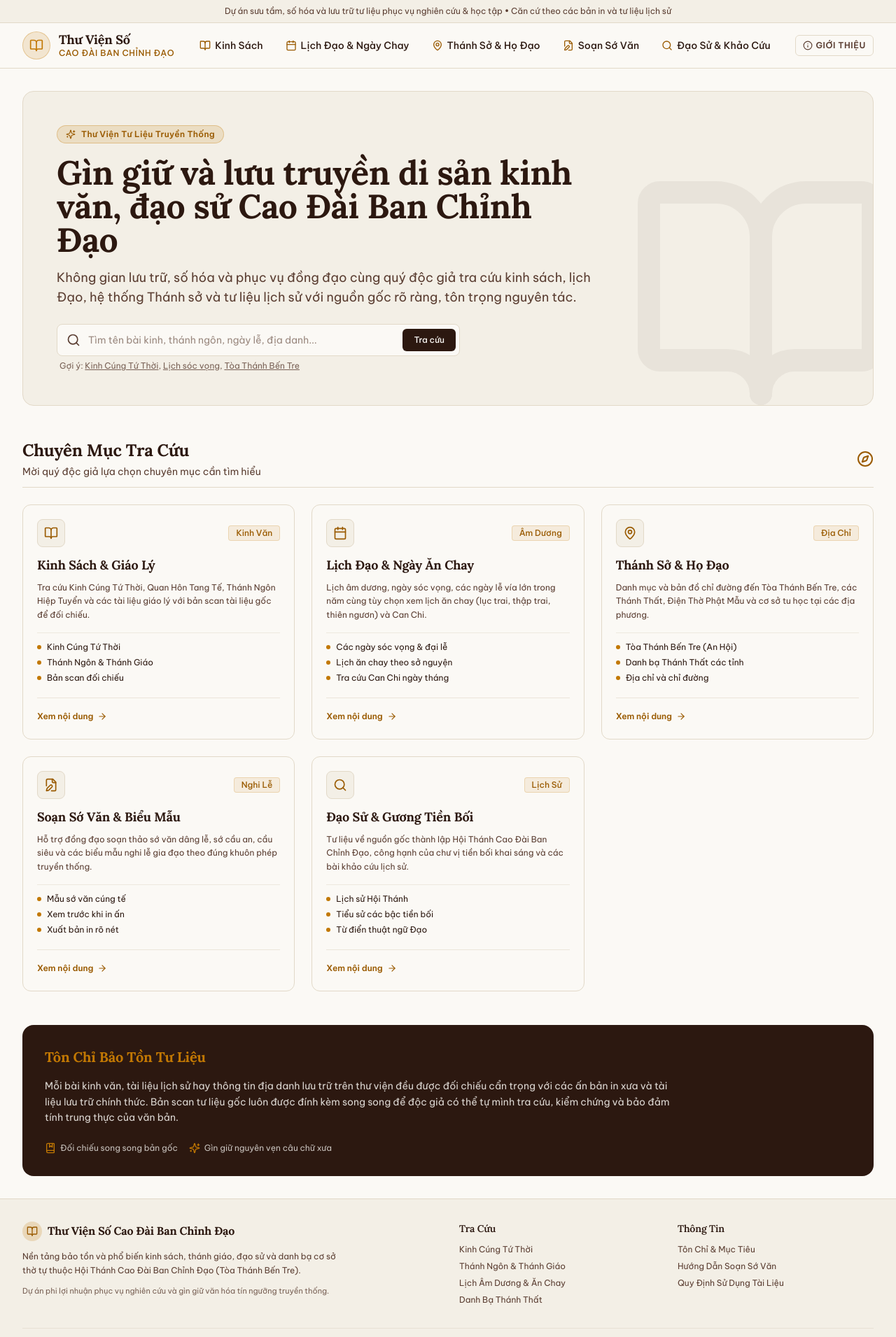
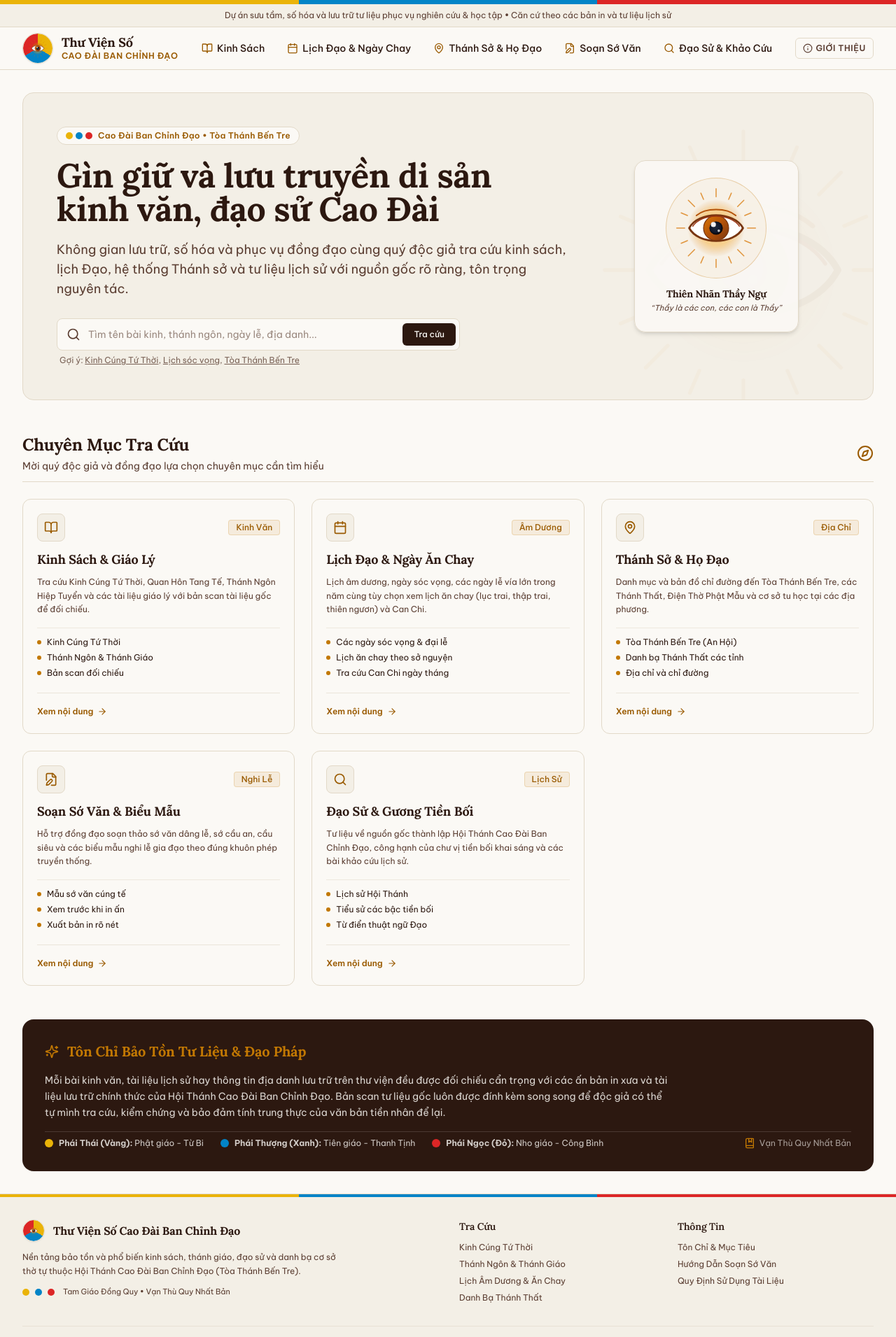
Before and after one commit to DG-Kit/CaoDai-BCD, a Next.js app in the folder apps/web/: page / in a window 1280 px wide. Shown: the top 1911 px of the page at 70% size. Built offline with nearby package versions, Linux system fonts and the light colour scheme.

Commit message:
feat(web): add Thien Nhan emblem and Tam Giao tri-color identity to web portal

```diff
--- a/apps/web/src/app/layout.tsx
+++ b/apps/web/src/app/layout.tsx
@@ -3,6 +3,7 @@ import { Lora, Be_Vietnam_Pro } from 'next/font/google';
 import './globals.css';
 import Link from 'next/link';
 import { BookOpen, Calendar, MapPin, FileEdit, Search, Info } from 'lucide-react';
+import { CaoDaiEmblem, TamGiaoStripe } from '@/components/ThienNhan';
 
 const lora = Lora({
   subsets: ['vietnamese', 'latin'],
@@ -20,7 +21,7 @@ const beVietnamPro = Be_Vietnam_Pro({
 export const metadata: Metadata = {
   title: 'Thư Viện Số Cao Đài Ban Chỉnh Đạo',
   description: 'Nền tảng tra cứu, lưu trữ và bảo tồn kinh sách, lịch Đạo và cơ sở thờ tự Hội Thánh Cao Đài Ban Chỉnh Đạo.',
-  keywords: ['Cao Đài', 'Ban Chỉnh Đạo', 'Tòa Thánh Bến Tre', 'Thư viện số', 'Kinh Cúng Tứ Thời', 'Lịch Đạo'],
+  keywords: ['Cao Đài', 'Ban Chỉnh Đạo', 'Tòa Thánh Bến Tre', 'Thiên Nhãn', 'Kinh Cúng Tứ Thời', 'Lịch Đạo'],
 };
 
 export default function RootLayout({
@@ -31,24 +32,25 @@ export default function RootLayout({
   return (
     <html lang="vi" className={`${lora.variable} ${beVietnamPro.variable}`}>
       <body className="min-h-screen flex flex-col bg-heritage-paper text-heritage-wood font-sans selection:bg-heritage-gold/20 selection:text-heritage-wood">
+        {/* Dải 3 màu sắc chủ đạo Tam Giáo Cao Đài (Vàng - Xanh - Đỏ) */}
+        <TamGiaoStripe className="h-1.5 w-full" />
+
         {/* Thông báo tôn chỉ nghiên cứu & bảo tồn */}
         <div className="bg-heritage-parchment border-b border-heritage-border text-xs text-heritage-woodLight text-center py-2 px-4">
           Dự án sưu tầm, số hóa và lưu trữ tư liệu phục vụ nghiên cứu & học tập • Căn cứ theo các bản in và tư liệu lịch sử
         </div>
 
         {/* Thanh Điều Hướng Chính */}
-        <header className="sticky top-0 z-40 bg-heritage-paper/95 backdrop-blur-sm border-b border-heritage-border">
-          <div className="max-w-7xl mx-auto px-4 sm:px-6 lg:px-8 h-16 flex items-center justify-between">
-            {/* Logo & Tên dự án */}
-            <Link href="/" className="flex items-center space-x-3 group">
-              <div className="w-10 h-10 rounded-full bg-heritage-gold/15 border border-heritage-gold/30 flex items-center justify-center text-heritage-gold group-hover:scale-105 transition-transform">
-                <BookOpen className="w-5 h-5" />
-              </div>
+        <header className="sticky top-0 z-40 bg-heritage-paper/95 backdrop-blur-sm border-b border-heritage-border shadow-xs">
+          <div className="max-w-7xl mx-auto px-4 sm:px-6 lg:px-8 h-18 flex items-center justify-between">
+            {/* Logo nhận diện: Biểu tượng Thiên Nhãn Cao Đài */}
+            <Link href="/" className="flex items-center space-x-3 group py-2">
+              <CaoDaiEmblem className="w-11 h-11 shrink-0 group-hover:scale-105 transition-transform" />
               <div>
-                <span className="block text-lg font-serif font-bold text-heritage-wood leading-tight">
+                <span className="block text-lg font-serif font-bold text-heritage-wood leading-tight group-hover:text-heritage-goldDark transition-colors">
                   Thư Viện Số
                 </span>
-                <span className="block text-xs uppercase tracking-wider text-heritage-goldDark font-medium">
+                <span className="block text-xs uppercase tracking-wider text-heritage-goldDark font-semibold">
                   Cao Đài Ban Chỉnh Đạo
                 </span>
               </div>
@@ -117,23 +119,27 @@ export default function RootLayout({
 
         {/* Footer Trang Nhã */}
         <footer className="bg-heritage-parchment border-t border-heritage-border mt-auto">
+          {/* Dải 3 màu viền đáy cờ Đạo */}
+          <TamGiaoStripe className="h-1 w-full" />
+
           <div className="max-w-7xl mx-auto px-4 sm:px-6 lg:px-8 py-8">
             <div className="grid grid-cols-1 md:grid-cols-4 gap-8">
               <div className="md:col-span-2 space-y-3">
-                <div className="flex items-center space-x-2">
-                  <div className="w-7 h-7 rounded-full bg-heritage-gold/20 flex items-center justify-center text-heritage-goldDark">
-                    <BookOpen className="w-4 h-4" />
-                  </div>
-                  <span className="font-serif font-bold text-heritage-wood">
+                <div className="flex items-center space-x-3">
+                  <CaoDaiEmblem className="w-8 h-8" />
+                  <span className="font-serif font-bold text-heritage-wood text-base">
                     Thư Viện Số Cao Đài Ban Chỉnh Đạo
                   </span>
                 </div>
                 <p className="text-xs text-heritage-woodLight leading-relaxed max-w-md">
                   Nền tảng bảo tồn và phổ biến kinh sách, thánh giáo, đạo sử và danh bạ cơ sở thờ tự thuộc Hội Thánh Cao Đài Ban Chỉnh Đạo (Tòa Thánh Bến Tre).
                 </p>
-                <p className="text-[11px] text-heritage-woodLight/80">
-                  Dự án phi lợi nhuận phục vụ nghiên cứu và gìn giữ văn hóa tín ngưỡng truyền thống.
-                </p>
+                <div className="flex items-center space-x-2 text-[11px] text-heritage-woodLight">
+                  <span className="inline-block w-2.5 h-2.5 rounded-full bg-[#EAB308]" title="Phái Thái - Vàng" />
+                  <span className="inline-block w-2.5 h-2.5 rounded-full bg-[#0284C7]" title="Phái Thượng - Xanh" />
+                  <span className="inline-block w-2.5 h-2.5 rounded-full bg-[#DC2626]" title="Phái Ngọc - Đỏ" />
+                  <span className="pl-1">Tam Giáo Đồng Quy • Vạn Thù Quy Nhất Bản</span>
+                </div>
               </div>
 
               <div>
@@ -189,7 +195,7 @@ export default function RootLayout({
             </div>
 
             <div className="border-t border-heritage-border/60 mt-8 pt-4 text-center text-xs text-heritage-woodLight">
-              © {new Date().getFullYear()} Thư Viện Số Cao Đài Ban Chỉnh Đạo • Gìn giữ di sản tiền nhân
+              © {new Date().getFullYear()} Thư Viện Số Cao Đài Ban Chỉnh Đạo • Tòa Thánh Bến Tre (An Hội)
             </div>
           </div>
         </footer>
--- a/apps/web/src/app/page.tsx
+++ b/apps/web/src/app/page.tsx
@@ -11,6 +11,7 @@ import {
   Sparkles,
   Compass,
 } from 'lucide-react';
+import { ThienNhan } from '@/components/ThienNhan';
 
 export default function HomePage() {
   const categories = [
@@ -58,30 +59,37 @@ export default function HomePage() {
 
   return (
     <div className="space-y-12">
-      {/* Khối Banner Giới Thiệu Đầu Trang */}
-      <section className="relative overflow-hidden rounded-2xl bg-heritage-parchment border border-heritage-border p-6 sm:p-10 lg:p-12">
-        <div className="relative z-10 max-w-3xl space-y-4">
-          <div className="inline-flex items-center space-x-2 px-3 py-1 rounded-full bg-heritage-gold/15 border border-heritage-gold/30 text-heritage-goldDark text-xs font-semibold tracking-wide">
-            <Sparkles className="w-3.5 h-3.5" />
-            <span>Thư Viện Tư Liệu Truyền Thống</span>
+      {/* Khối Banner Giới Thiệu Đầu Trang với Điểm Nhấn Thiên Nhãn & Tam Giáo */}
+      <section className="relative overflow-hidden rounded-2xl bg-heritage-parchment border border-heritage-border p-6 sm:p-10 lg:p-12 shadow-xs">
+        <div className="grid grid-cols-1 lg:grid-cols-12 gap-8 items-center relative z-10">
+          {/* Cột Nội Dung Bên Trái */}
+          <div className="lg:col-span-8 space-y-5">
+            {/* Huy hiệu 3 màu Tam Giáo */}
+            <div className="inline-flex items-center space-x-2 px-3 py-1 rounded-full bg-heritage-paper border border-heritage-border text-xs font-semibold tracking-wide">
+              <span className="flex space-x-1 items-center">
+                <span className="w-2.5 h-2.5 rounded-full bg-[#EAB308]" title="Màu Vàng: Phái Phật (Thái Thanh)" />
+                <span className="w-2.5 h-2.5 rounded-full bg-[#0284C7]" title="Màu Xanh: Phái Tiên (Thượng Thanh)" />
+                <span className="w-2.5 h-2.5 rounded-full bg-[#DC2626]" title="Màu Đỏ: Phái Thánh (Ngọc Thanh)" />
+              </span>
+              <span className="text-heritage-goldDark">Cao Đài Ban Chỉnh Đạo • Tòa Thánh Bến Tre</span>
             </div>
 
             <h1 className="text-3xl sm:text-4xl lg:text-5xl font-serif font-bold text-heritage-wood leading-tight">
-            Gìn giữ và lưu truyền di sản kinh văn, đạo sử Cao Đài Ban Chỉnh Đạo
+              Gìn giữ và lưu truyền di sản kinh văn, đạo sử Cao Đài
             </h1>
 
             <p className="text-base sm:text-lg text-heritage-woodLight leading-relaxed">
               Không gian lưu trữ, số hóa và phục vụ đồng đạo cùng quý độc giả tra cứu kinh sách, lịch Đạo, hệ thống Thánh sở và tư liệu lịch sử với nguồn gốc rõ ràng, tôn trọng nguyên tác.
             </p>
 
-          {/* Thanh Tìm Kiếm Nhanh Dành Cho Bạn Đọc */}
+            {/* Thanh Tìm Kiếm Nhanh */}
             <div className="pt-2 max-w-xl">
-            <div className="relative flex items-center">
+              <div className="relative flex items-center shadow-xs">
                 <Search className="w-5 h-5 text-heritage-woodLight absolute left-3.5 pointer-events-none" />
                 <input
                   type="text"
                   placeholder="Tìm tên bài kinh, thánh ngôn, ngày lễ, địa danh..."
-                className="w-full bg-heritage-paper border border-heritage-border rounded-lg pl-11 pr-24 py-3 text-sm text-heritage-wood placeholder:text-heritage-woodLight/60 focus:outline-none focus:ring-2 focus:ring-heritage-gold/50 focus:border-heritage-gold"
+                  className="w-full bg-heritage-paper border border-heritage-border rounded-lg pl-11 pr-24 py-3 text-sm text-heritage-wood placeholder:text-heritage-woodLight/60 focus:outline-none focus:ring-2 focus:ring-heritage-gold/50 focus:border-heritage-gold transition-all"
                 />
                 <button
                   type="button"
@@ -91,14 +99,34 @@ export default function HomePage() {
                 </button>
               </div>
               <p className="text-xs text-heritage-woodLight/80 mt-1.5 pl-1">
-              Gợi ý: <span className="underline cursor-pointer">Kinh Cúng Tứ Thời</span>, <span className="underline cursor-pointer">Lịch sóc vọng</span>, <span className="underline cursor-pointer">Tòa Thánh Bến Tre</span>
+                Gợi ý: <span className="underline cursor-pointer hover:text-heritage-goldDark">Kinh Cúng Tứ Thời</span>, <span className="underline cursor-pointer hover:text-heritage-goldDark">Lịch sóc vọng</span>, <span className="underline cursor-pointer hover:text-heritage-goldDark">Tòa Thánh Bến Tre</span>
               </p>
             </div>
           </div>
 
-        {/* Biểu trưng chìm trang nhã */}
-        <div className="absolute right-0 bottom-0 translate-x-8 translate-y-8 opacity-5 pointer-events-none">
-          <BookOpen className="w-96 h-96 text-heritage-wood" />
+          {/* Cột Biểu Tượng Thiên Nhãn Trang Trọng Bên Phải */}
+          <div className="lg:col-span-4 flex flex-col items-center justify-center">
+            <div className="relative p-6 rounded-2xl bg-heritage-paper/90 border border-heritage-border shadow-md flex flex-col items-center text-center">
+              {/* Vòng tròn hào quang bao quanh Thiên Nhãn */}
+              <div className="relative w-36 h-36 flex items-center justify-center">
+                <div className="absolute inset-0 rounded-full border border-heritage-gold/30 bg-heritage-gold/5 animate-pulse" />
+                <ThienNhan className="w-32 h-32 relative z-10" size={128} withAura={true} />
+              </div>
+              <div className="mt-3">
+                <span className="block font-serif font-bold text-sm text-heritage-wood">
+                  Thiên Nhãn Thầy Ngự
+                </span>
+                <span className="block text-[11px] text-heritage-woodLight italic mt-0.5">
+                  &ldquo;Thầy là các con, các con là Thầy&rdquo;
+                </span>
+              </div>
+            </div>
+          </div>
+        </div>
+
+        {/* Biểu trưng Thiên Nhãn mờ chìm nghệ thuật làm watermark nền */}
+        <div className="absolute right-[-40px] bottom-[-40px] opacity-[0.04] pointer-events-none">
+          <ThienNhan className="w-[450px] h-[450px]" size={450} withAura={true} />
         </div>
       </section>
 
@@ -110,7 +138,7 @@ export default function HomePage() {
               Chuyên Mục Tra Cứu
             </h2>
             <p className="text-sm text-heritage-woodLight mt-1">
-              Mời quý độc giả lựa chọn chuyên mục cần tìm hiểu
+              Mời quý độc giả và đồng đạo lựa chọn chuyên mục cần tìm hiểu
             </p>
           </div>
           <Compass className="w-6 h-6 text-heritage-goldDark hidden sm:block" />
@@ -167,22 +195,35 @@ export default function HomePage() {
         </div>
       </section>
 
-      {/* Cam Kết Tôn Trọng Nguyên Tác */}
-      <section className="bg-heritage-wood text-heritage-paper rounded-2xl p-6 sm:p-8 space-y-4">
+      {/* Cam Kết Tôn Trọng Nguyên Tác & Ý Nghĩa Tam Giáo */}
+      <section className="bg-heritage-wood text-heritage-paper rounded-2xl p-6 sm:p-8 space-y-4 shadow-sm">
+        <div className="flex items-center space-x-3">
+          <Sparkles className="w-5 h-5 text-heritage-gold" />
           <h3 className="text-xl font-serif font-bold text-heritage-gold">
-          Tôn Chỉ Bảo Tồn Tư Liệu
+            Tôn Chỉ Bảo Tồn Tư Liệu & Đạo Pháp
           </h3>
+        </div>
+
         <p className="text-sm text-heritage-paper/85 leading-relaxed max-w-4xl">
-          Mỗi bài kinh văn, tài liệu lịch sử hay thông tin địa danh lưu trữ trên thư viện đều được đối chiếu cẩn trọng với các ấn bản in xưa và tài liệu lưu trữ chính thức. Bản scan tư liệu gốc luôn được đính kèm song song để độc giả có thể tự mình tra cứu, kiểm chứng và bảo đảm tính trung thực của văn bản.
+          Mỗi bài kinh văn, tài liệu lịch sử hay thông tin địa danh lưu trữ trên thư viện đều được đối chiếu cẩn trọng với các ấn bản in xưa và tài liệu lưu trữ chính thức của Hội Thánh Cao Đài Ban Chỉnh Đạo. Bản scan tư liệu gốc luôn được đính kèm song song để độc giả có thể tự mình tra cứu, kiểm chứng và bảo đảm tính trung thực của văn bản tiền nhân để lại.
         </p>
-        <div className="pt-2 flex flex-wrap gap-4 text-xs text-heritage-paper/75">
-          <div className="flex items-center space-x-1.5">
+
+        <div className="pt-2 flex flex-wrap gap-6 text-xs text-heritage-paper/80 border-t border-heritage-paper/15">
+          <div className="flex items-center space-x-2">
+            <span className="w-3 h-3 rounded-full bg-[#EAB308]" />
+            <span><strong>Phái Thái (Vàng):</strong> Phật giáo - Từ Bi</span>
+          </div>
+          <div className="flex items-center space-x-2">
+            <span className="w-3 h-3 rounded-full bg-[#0284C7]" />
+            <span><strong>Phái Thượng (Xanh):</strong> Tiên giáo - Thanh Tịnh</span>
+          </div>
+          <div className="flex items-center space-x-2">
+            <span className="w-3 h-3 rounded-full bg-[#DC2626]" />
+            <span><strong>Phái Ngọc (Đỏ):</strong> Nho giáo - Công Bình</span>
+          </div>
+          <div className="flex items-center space-x-1.5 ml-auto text-heritage-paper/60">
             <BookMarked className="w-4 h-4 text-heritage-gold" />
-            <span>Đối chiếu song song bản gốc</span>
-          </div>
-          <div className="flex items-center space-x-1.5">
-            <Sparkles className="w-4 h-4 text-heritage-gold" />
-            <span>Gìn giữ nguyên vẹn câu chữ xưa</span>
+            <span>Vạn Thù Quy Nhất Bản</span>
           </div>
         </div>
       </section>
--- /dev/null
+++ b/apps/web/src/components/ThienNhan.tsx
@@ -0,0 +1,141 @@
+import React from 'react';
+
+interface ThienNhanProps {
+  className?: string;
+  size?: number;
+  withAura?: boolean;
+}
+
+/**
+ * Biểu tượng Thiên Nhãn (Thánh Nhãn phát hào quang)
+ * Điểm nhấn thiêng liêng và đặc trưng nhận diện tối cao của Đạo Cao Đài
+ */
+export function ThienNhan({ className = 'w-10 h-10', size = 48, withAura = true }: ThienNhanProps) {
+  return (
+    <svg
+      viewBox="0 0 100 100"
+      width={size}
+      height={size}
+      className={className}
+      fill="none"
+      xmlns="http://www.w3.org/2000/svg"
+      aria-label="Thiên Nhãn Cao Đài"
+      role="img"
+    >
+      <defs>
+        {/* Hào quang vàng kim */}
+        <radialGradient id="auraGold" cx="50%" cy="50%" r="50%">
+          <stop offset="0%" stopColor="#FEF3C7" stopOpacity="0.8" />
+          <stop offset="60%" stopColor="#F59E0B" stopOpacity="0.4" />
+          <stop offset="100%" stopColor="#D97706" stopOpacity="0" />
+        </radialGradient>
+
+        {/* Gradient cho đồng tử mắt */}
+        <radialGradient id="pupilGrad" cx="45%" cy="45%" r="55%">
+          <stop offset="0%" stopColor="#1E293B" />
+          <stop offset="70%" stopColor="#0F172A" />
+          <stop offset="100%" stopColor="#000000" />
+        </radialGradient>
+
+        {/* Gradient cho tròng mắt */}
+        <linearGradient id="irisGrad" x1="0%" y1="0%" x2="100%" y2="100%">
+          <stop offset="0%" stopColor="#D97706" />
+          <stop offset="50%" stopColor="#B45309" />
+          <stop offset="100%" stopColor="#78350F" />
+        </linearGradient>
+      </defs>
+
+      {/* Vầng hào quang tỏa sáng (Tia sáng quanh Thiên Nhãn) */}
+      {withAura && (
+        <g stroke="#D97706" strokeWidth="1.2" opacity="0.75" strokeLinecap="round">
+          {/* Các tia hào quang chính tỏa 16 hướng */}
+          <line x1="50" y1="6" x2="50" y2="15" />
+          <line x1="50" y1="94" x2="50" y2="85" />
+          <line x1="6" y1="50" x2="15" y2="50" />
+          <line x1="94" y1="50" x2="85" y2="50" />
+
+          <line x1="19" y1="19" x2="26" y2="26" />
+          <line x1="81" y1="81" x2="74" y2="74" />
+          <line x1="19" y1="81" x2="26" y2="74" />
+          <line x1="81" y1="19" x2="74" y2="26" />
+
+          {/* Tia phụ xen kẽ */}
+          <line x1="33" y1="11" x2="36" y2="18" />
+          <line x1="67" y1="11" x2="64" y2="18" />
+          <line x1="33" y1="89" x2="36" y2="82" />
+          <line x1="67" y1="89" x2="64" y2="82" />
+          <line x1="11" y1="33" x2="18" y2="36" />
+          <line x1="11" y1="67" x2="18" y2="64" />
+          <line x1="89" y1="33" x2="82" y2="36" />
+          <line x1="89" y1="67" x2="82" y2="64" />
+        </g>
+      )}
+
+      {/* Vùng mây / ánh hào quang nền */}
+      <circle cx="50" cy="50" r="32" fill="url(#auraGold)" />
+
+      {/* Khuôn mắt Thiên Nhãn (Mắt trái trang nghiêm) */}
+      {/* Lòng trắng */}
+      <path
+        d="M20 50 C30 31, 70 31, 80 50 C70 69, 30 69, 20 50 Z"
+        fill="#FFFFFF"
+        stroke="#78350F"
+        strokeWidth="2.2"
+        strokeLinejoin="round"
+      />
+
+      {/* Tròng đen / Con ngươi mắt */}
+      <circle cx="50" cy="50" r="14" fill="url(#irisGrad)" stroke="#78350F" strokeWidth="1" />
+
+      {/* Đồng tử đen trung tâm */}
+      <circle cx="50" cy="50" r="7.5" fill="url(#pupilGrad)" />
+
+      {/* Ánh sáng phản chiếu linh thiêng (Điểm sáng trong mắt Thầy) */}
+      <circle cx="47" cy="46" r="2.8" fill="#FFFFFF" opacity="0.95" />
+      <circle cx="53" cy="53" r="1.4" fill="#FFFFFF" opacity="0.75" />
+
+      {/* Mí mắt trên và nét vẽ thanh thoát */}
+      <path
+        d="M24 48 C34 33, 66 33, 76 48"
+        fill="none"
+        stroke="#9A3412"
+        strokeWidth="1.2"
+        strokeLinecap="round"
+      />
+      <path
+        d="M28 36 C38 27, 62 27, 72 36"
+        fill="none"
+        stroke="#B45309"
+        strokeWidth="1.5"
+        strokeLinecap="round"
+      />
+    </svg>
+  );
+}
+
+/**
+ * Huy hiệu Tam Giáo Cao Đài (Vàng - Xanh - Đỏ) kết hợp Thiên Nhãn
+ * Biểu tượng toàn vẹn của Đạo Cao Đài
+ */
+export function CaoDaiEmblem({ className = 'w-12 h-12' }: { className?: string }) {
+  return (
+    <div className={`relative flex items-center justify-center rounded-full p-1 bg-heritage-paper shadow-sm border border-heritage-border ${className}`}>
+      {/* Vòng tròn viền 3 màu Tam Giáo (Vàng: Thái Thanh / Xanh: Thượng Thanh / Đỏ: Ngọc Thanh) */}
+      <div className="absolute inset-0 rounded-full border-2 border-transparent [background:conic-gradient(#EAB308_0deg_120deg,#0284C7_120deg_240deg,#DC2626_240deg_360deg)_border-box] [mask:linear-gradient(#fff_0_0)_padding-box,linear-gradient(#fff_0_0)] [mask-composite:exclude]" />
+      <ThienNhan className="w-full h-full relative z-10 p-0.5" />
+    </div>
+  );
+}
+
+/**
+ * Dải ruy-băng Tam Giáo (Cờ Đạo: Vàng - Xanh - Đỏ)
+ */
+export function TamGiaoStripe({ className = 'h-1.5 w-full' }: { className?: string }) {
+  return (
+    <div className={`flex ${className}`} aria-hidden="true">
+      <div className="flex-1 bg-[#EAB308]" title="Màu Vàng: Phái Phật (Thái Thanh)" />
+      <div className="flex-1 bg-[#0284C7]" title="Màu Xanh: Phái Tiên (Thượng Thanh)" />
+      <div className="flex-1 bg-[#DC2626]" title="Màu Đỏ: Phái Thánh (Ngọc Thanh)" />
+    </div>
+  );
+}
--- a/apps/web/tailwind.config.ts
+++ b/apps/web/tailwind.config.ts
@@ -21,6 +21,12 @@ const config: Config = {
           crimson: '#881337',    // Màu điểm xuyết son truyền thống
           cyan: '#0C4A6E',       // Xanh dương thâm trầm
         },
+        // Ba màu sắc chủ đạo Tam Giáo của Đạo Cao Đài
+        caodai: {
+          yellow: '#EAB308', // Vàng: Thái Thanh (Phật giáo - Từ Bi)
+          blue: '#0284C7',   // Xanh lam: Thượng Thanh (Tiên giáo - Thanh Tịnh)
+          red: '#DC2626',    // Đỏ son: Ngọc Thanh (Nho giáo - Công Bình)
+        },
       },
       fontFamily: {
         serif: ['var(--font-serif)', '"Times New Roman"', 'Times', 'serif'],
```
Also changed, not shown: 1 other file (tests, documents, lock files or other folders). Lines whose indentation alone changed are shown as unchanged.
